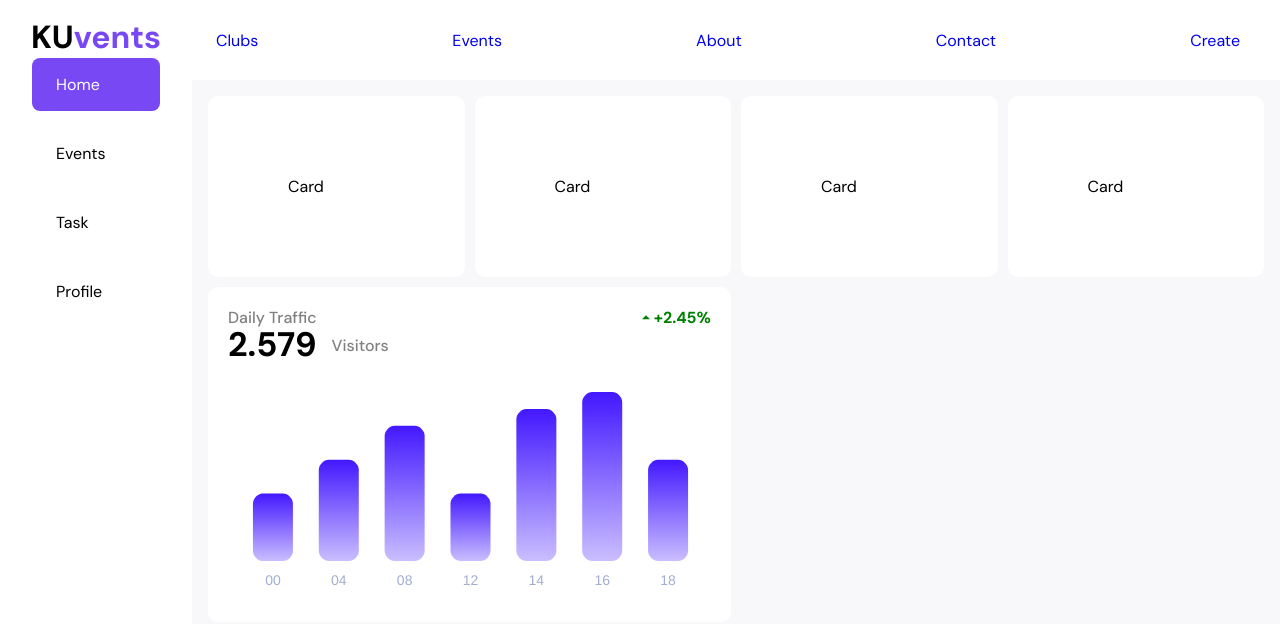
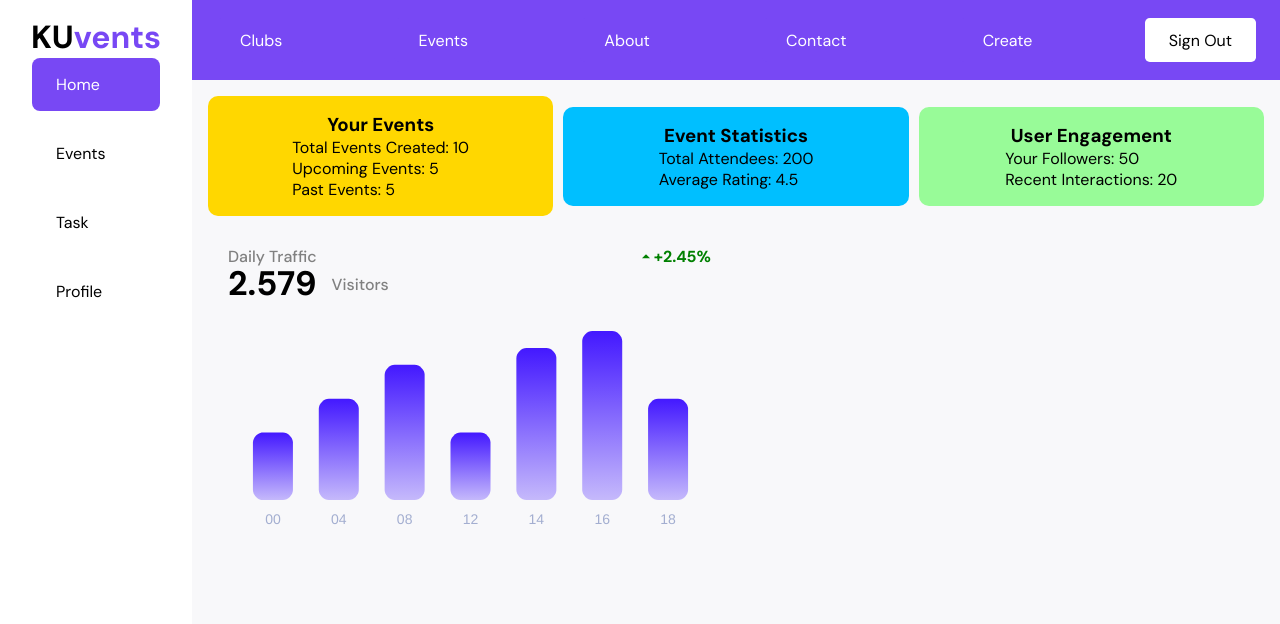
Before and after one commit to kuosc2005/KUevents, a React (Vite) app: page /dashboard in a window 1280 px wide. Shown: the top 624 px of the page. Built offline with nearby package versions, Linux system fonts and the light colour scheme.

Commit message:
changess

```diff
--- a/src/App.jsx
+++ b/src/App.jsx
@@ -19,8 +19,7 @@ import {
   User,
   UserProfile,
   UserEvents,
-  UserMessages,
-  Scheduler,
+
   Error,
   Tasks,
 } from "./pages";
@@ -62,9 +61,9 @@ function App() {
             <Route element={<Layout />}>
               <Route path="/dashboard" element={<User />} />
               <Route path="/dashboard/events" element={<UserEvents />} />
-              <Route path="/dashboard/scheduler" element={<Scheduler />} />
+
               <Route path="/dashboard/task" element={<Scheduler />} />
-              <Route path="/dashboard/messages" element={<UserMessages />} />
+
               <Route path="/dashboard/profile" element={<UserProfile />} />
               <Route path="/dashboard/tasks" element={<Tasks />} />
             </Route>
--- a/src/constants/images.js
+++ b/src/constants/images.js
@@ -11,6 +11,7 @@ import felix from "../assets/felix.jpg";
 import yural from "../assets/yural.jpg";
 import shreela from "../assets/shreela.jpg";
 import samikshya from "../assets/samikshya.jpg";
+import avatar from "../assets/profile.png";
 
 import image1 from "../assets/events/image1.svg";
 import image2 from "../assets/events/image2.svg";
@@ -109,4 +110,5 @@ export default {
     samikshya,
     shreela,
     yural,
+    avatar,
 };
--- a/src/container/DropdownContainer/DropdownContainer.jsx
+++ b/src/container/DropdownContainer/DropdownContainer.jsx
@@ -8,43 +8,46 @@ const DropdownContainer = () => {
   const [colleges, setColleges] = useState([]);
   const [clubs, setClubs] = useState([]);
   const [categories, setCategories] = useState([]);
+  const [events, setEvents] = useState([]); // Add state for events
 
   const [selectedCollege, setSelectedCollege] = useState("");
   const [selectedClubs, setSelectedClubs] = useState("");
   const [selectedCategory, setSelectedCategory] = useState("");
+  const [filteredEvents, setFilteredEvents] = useState([]);
 
   useEffect(() => {
-    const fetchColleges = async () => {
+    const fetchData = async () => {
       try {
         const collegesResponse = await axios.get(
           `${import.meta.env.VITE_BACKEND_HOST}/colleges`
         );
         setColleges(collegesResponse.data);
-      } catch (error) {
-        console.error("Error fetching colleges:", error);
-      }
-    };
 
-    const fetchClubs = async () => {
-      try {
         const clubsResponse = await axios.get(
           `${import.meta.env.VITE_BACKEND_HOST}/clubs`
         );
         setClubs(clubsResponse.data);
+
+        // Fetch events data and set it to the state
+        const eventsResponse = await axios.get(
+          `${import.meta.env.VITE_BACKEND_HOST}/events`
+        );
+        setEvents(eventsResponse.data);
       } catch (error) {
-        console.error("Error fetching clubs:", error);
+        console.error("Error fetching data:", error);
       }
     };
 
-    const fetchCategories = async () => {
-      // Fetch categories data
-      // ...
-    };
+    fetchData();
+  }, []);
 
-    fetchColleges();
-    fetchClubs();
-    fetchCategories();
-  }, []);
+  useEffect(() => {
+    // Filter events based on selected college
+    const filtered = events.filter((event) =>
+      event.college === selectedCollege
+    );
+    setFilteredEvents(filtered);
+  }, [selectedCollege, events]);
 
   const handleCollegeChange = (value) => {
     setSelectedCollege(value);
@@ -62,6 +65,7 @@ const DropdownContainer = () => {
     console.log("Selected College:", selectedCollege);
     console.log("Selected Clubs:", selectedClubs);
     console.log("Selected Category:", selectedCategory);
+    console.log("Filtered Events:", filteredEvents);
   };
 
   return (
@@ -84,9 +88,7 @@ const DropdownContainer = () => {
         value={selectedCategory}
         onChange={handleCategoryChange}
       />
-      <Link to="/search">
-        <button onClick={handleSearch}>Search</button>
-      </Link>
+      <button onClick={handleSearch}>Search</button>
     </div>
   );
 };
--- a/src/pages/colleges/College/College.jsx
+++ b/src/pages/colleges/College/College.jsx
@@ -90,7 +90,7 @@ const Event = () => {
       {collegeData.events.length !== 0 ? (
         <div className="college__events">
           <div className="college__events__title">
-            Upcoming <span>Events</span>
+            Upcomingg <span>Events</span>
           </div>
           <div className="college__events__list">
             {collegeEvents.reverse().map((event) => (
--- a/src/pages/dashboard/Layout.jsx
+++ b/src/pages/dashboard/Layout.jsx
@@ -2,6 +2,7 @@ import React, { useState } from "react";
 import { Outlet, Link } from "react-router-dom";
 
 import Sidebar from "./Sidebar";
+import "./styles.scss";
 
 
 const Layout = ({ children }) => {
@@ -15,6 +16,7 @@ const Layout = ({ children }) => {
         width: "100%",
       }}
     >
+
       <Sidebar
         user={{}} // data is the user data from the context
         isSidebarOpen={isSidebarOpen}
@@ -41,7 +43,7 @@ const Layout = ({ children }) => {
             justifyContent: "space-between",
             alignItems: "center",
             padding: "1.5rem",
-            backgroundColor: "#ffffff",
+            backgroundColor: "#7848f4",
             position: "fixed",
             top: 0,
             right: 0,
@@ -49,23 +51,26 @@ const Layout = ({ children }) => {
             zIndex: 100,
           }}
         >
-          <Link to="/clubs" style={{ marginRight: "1rem" }}>
+
+          <Link to="/clubs" className="clubs1">
             Clubs
           </Link>
-          <Link to="/events" style={{ marginRight: "1rem" }}>
+          <Link to="/events" className="events1">
             Events
           </Link>
-          <Link to="/about" style={{ marginRight: "1rem" }}>
+          <Link to="/about" className="about1">
             About
           </Link>
-          <Link to="/contact" style={{ marginRight: "1rem" }}>
+          <Link to="/contact" className="contact1">
             Contact
           </Link>
-          <Link to="/create-event" style={{ marginRight: "1rem" }}>
+          <Link to="/create-event" className="create1">
             Create
           </Link>
-          {/* <button onClick=Add sign out logic here>Sign out</button> */}
-        </div>
+          <Link to="/" className="signout1">
+            Sign Out
+          </Link>
+          </div>
         {children}
         <Outlet />
       </div>
--- a/src/pages/dashboard/Messages.jsx
+++ /dev/null
@@ -1,7 +0,0 @@
-import React from "react";
-
-const UserMessages = () => {
-  return <div>Messages</div>;
-};
-
-export default UserMessages;
--- a/src/pages/dashboard/Scheduler.jsx
+++ /dev/null
@@ -1,14 +0,0 @@
-import React from "react";
-
-const Scheduler = () => {
-  return (
-    <div
-      style={{
-        padding: "1rem",
-        borderRadius: "1rem",
-      }}
-    ></div>
-  );
-};
-
-export default Scheduler;
--- a/src/pages/dashboard/Sidebar.jsx
+++ b/src/pages/dashboard/Sidebar.jsx
@@ -25,7 +25,7 @@ const Sidebar = ({ user, isSiderOpen, setIsSiderOpen }) => {
       path: "/dashboard/tasks",
     },
     // {
-    //   text: "Messages",
+    //   text: "Calender",
     //   path: "/dashboard/messages",
     // },
     {
--- a/src/pages/dashboard/User.jsx
+++ b/src/pages/dashboard/User.jsx
@@ -1,10 +1,42 @@
 import React from "react";
-
 import DailyTraffic from "./components/DailyTraffic";
 
+const User = () => {
+  const userId = "your_user_id"; // Replace with the actual user ID
+  const cards = [
+    {
+      title: "Your Events",
+      content: (
+        <div>
+          <p>Total Events Created: 10</p>
+          <p>Upcoming Events: 5</p>
+          <p>Past Events: 5</p>
+        </div>
+      ),
+      backgroundColor: "#FFD700", // Golden color
+    },
+    {
+      title: "Event Statistics",
+      content: (
+        <div>
+          <p>Total Attendees: 200</p>
+          <p>Average Rating: 4.5</p>
+        </div>
+      ),
+      backgroundColor: "#00BFFF", // Deep Sky Blue color
+    },
+    {
+      title: "User Engagement",
+      content: (
+        <div>
+          <p>Your Followers: 50</p>
+          <p>Recent Interactions: 20</p>
+        </div>
+      ),
+      backgroundColor: "#98FB98", // Pale Green color
+    },
+  ];
 
-const User = () => {
-  const cards = [{}, {}, {}, {}];
   return (
     <div
       style={{
@@ -23,24 +55,23 @@ const User = () => {
           gap: "10px",
         }}
       >
-        {cards.map(() => {
-          return (
+        {cards.map((card, index) => (
           <div
+            key={index}
             style={{
               flex: "1 1 0",
-                backgroundColor: "white",
+              backgroundColor: card.backgroundColor,
               display: "flex",
-                justifyContent: "space-between",
-                flexWrap: "wrap",
+              flexDirection: "column",
               alignItems: "center",
-                padding: "5rem",
+              padding: "1rem",
               borderRadius: "10px",
             }}
           >
-              Card
+            <h3>{card.title}</h3>
+            {card.content}
           </div>
-          );
-        })}
+        ))}
       </div>
       <div
         style={{
@@ -50,13 +81,13 @@ const User = () => {
         }}
       >
         <DailyTraffic
+          userId={userId}
           style={{
-            backgroundColor: "white",
+            // backgroundColor: "#FF6347", // Tomato color
             borderRadius: "10px",
           }}
         />
       </div>
-
     </div>
   );
 };
--- /dev/null
+++ b/src/pages/dashboard/styles.scss
@@ -0,0 +1,66 @@
+.create1 {
+    display: flex;
+    align-items: center;
+    justify-content: center;
+    padding: 0.7rem 1.5rem;
+    border-radius: 0.3rem;
+    background-color: #7848f4;
+    color: #fff;
+    cursor: pointer;
+    transition: all 0.2s ease-in-out;
+ }
+  .about1 {
+    display: flex;
+    align-items: center;
+    justify-content: center;
+    padding: 0.7rem 1.5rem;
+    border-radius: 0.3rem;
+    background-color: #7848f4;
+    color: #fff;
+    cursor: pointer;
+    transition: all 0.2s ease-in-out;
+  }
+  .clubs1 {
+    display: flex;
+    align-items: center;
+    justify-content: center;
+    padding: 0.7rem 1.5rem;
+    border-radius: 0.3rem;
+    background-color: #7848f4;
+    color: #fff;
+    cursor: pointer;
+    transition: all 0.2s ease-in-out;
+  }
+  .contact1 {
+    display: flex;
+    align-items: center;
+    justify-content: center;
+    padding: 0.7rem 1.5rem;
+    border-radius: 0.3rem;
+    background-color: #7848f4;
+    color: #fff;
+    cursor: pointer;
+    transition: all 0.2s ease-in-out;
+  }
+  .events1 {
+    display: flex;
+    align-items: center;
+    justify-content: center;
+    padding: 0.7rem 1.5rem;
+    border-radius: 0.3rem;
+    background-color: #7848f4;
+    color: #fff;
+    cursor: pointer;
+    transition: all 0.2s ease-in-out;
+  }
+  .signout1 {
+    display: flex;
+    align-items: center;
+    justify-content: center;
+    padding: 0.7rem 1.5rem;
+    border-radius: 0.3rem;
+    background-color: #fff;
+    color: black;
+    cursor: pointer;
+    transition: all 0.2s ease-in-out;
+  }
```
Also changed, not shown: src/pages/index.js (+4 -4 lines), src/assets/profile.png (added), 1 other file (tests, documents, lock files or other folders). Lines whose indentation alone changed are shown as unchanged.
